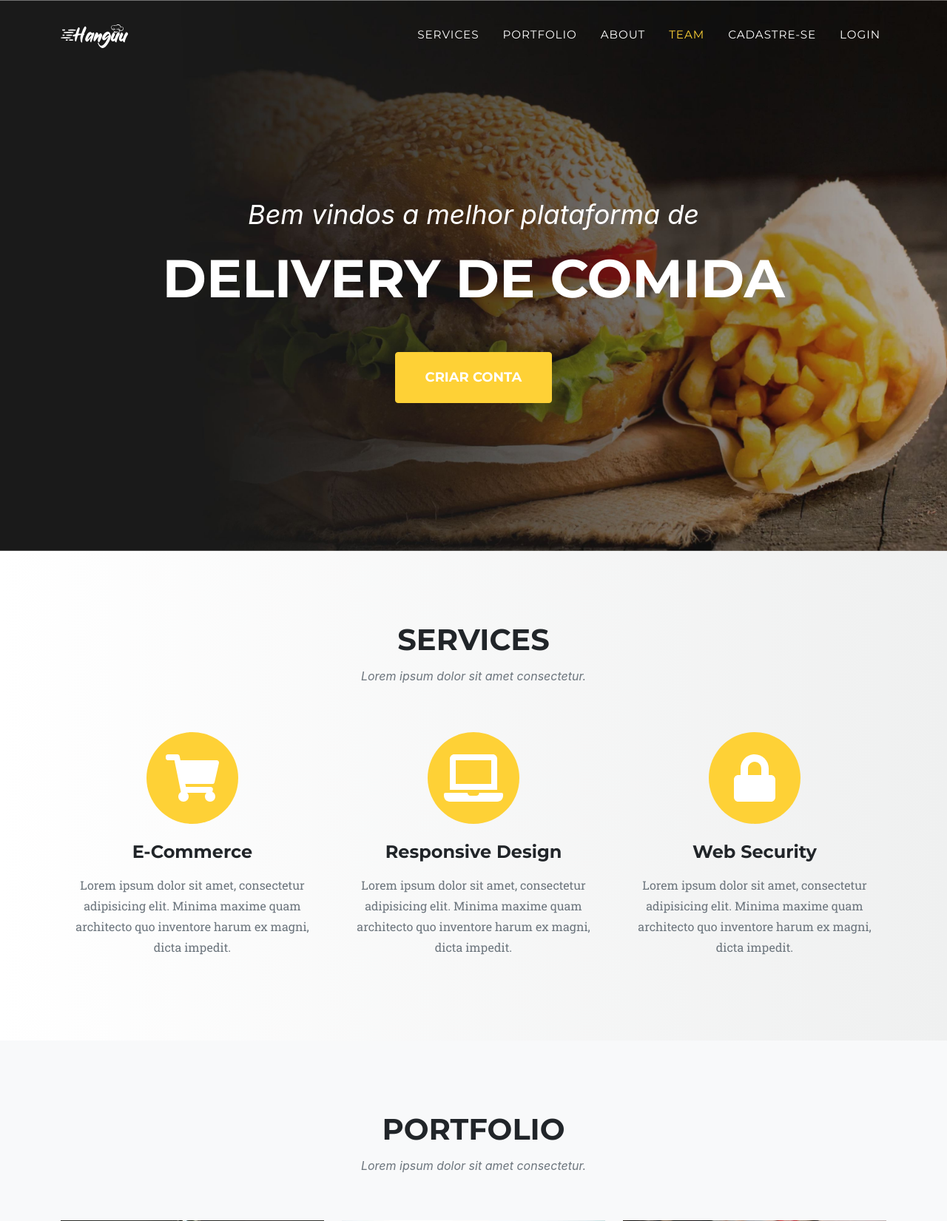
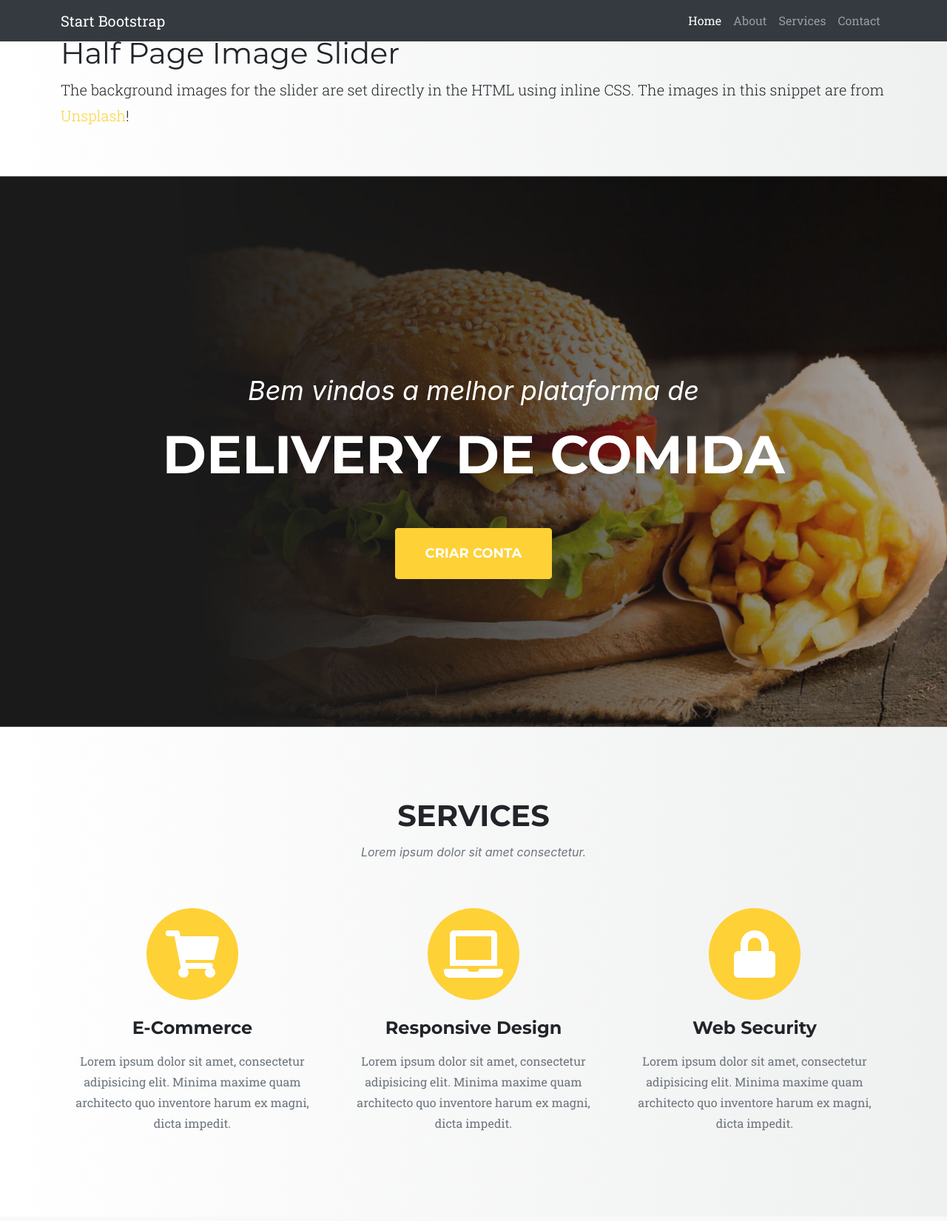
Before and after one commit to Aylsonmessias/hanguu, a PHP site: page / in a window 1280 px wide. Shown: the top 1651 px of the page at 74% size. Run offline with PHP 8.4, Linux system fonts and the light colour scheme; some web fonts are replaced.

Commit message:
testando implementação slide

```diff
--- a/index.php
+++ b/index.php
@@ -6,8 +6,83 @@
 
    ?>
     <body id="page-top">
+    <nav class="navbar navbar-expand-lg navbar-dark bg-dark fixed-top">
+  <div class="container">
+    <a class="navbar-brand" href="#">Start Bootstrap</a>
+    <button class="navbar-toggler" type="button" data-toggle="collapse" data-target="#navbarResponsive" aria-controls="navbarResponsive" aria-expanded="false" aria-label="Toggle navigation">
+          <span class="navbar-toggler-icon"></span>
+        </button>
+    <div class="collapse navbar-collapse" id="navbarResponsive">
+      <ul class="navbar-nav ml-auto">
+        <li class="nav-item active">
+          <a class="nav-link" href="#">Home
+                <span class="sr-only">(current)</span>
+              </a>
+        </li>
+        <li class="nav-item">
+          <a class="nav-link" href="#">About</a>
+        </li>
+        <li class="nav-item">
+          <a class="nav-link" href="#">Services</a>
+        </li>
+        <li class="nav-item">
+          <a class="nav-link" href="#">Contact</a>
+        </li>
+      </ul>
+    </div>
+  </div>
+</nav>
+
+<header>
+  <div id="carouselExampleIndicators" class="carousel slide" data-ride="carousel">
+    <ol class="carousel-indicators">
+      <li data-target="#carouselExampleIndicators" data-slide-to="0" class="active"></li>
+      <li data-target="#carouselExampleIndicators" data-slide-to="1"></li>
+      <li data-target="#carouselExampleIndicators" data-slide-to="2"></li>
+    </ol>
+    <div class="carousel-inner" role="listbox">
+      <!-- Slide One - Set the background image for this slide in the line below -->
+      <div class="carousel-item active" style="background-image: url('https://source.unsplash.com/RCAhiGJsUUE/1920x1080')">
+        <div class="carousel-caption d-none d-md-block">
+          <h3 class="display-4">First Slide</h3>
+          <p class="lead">This is a description for the first slide.</p>
+        </div>
+      </div>
+      <!-- Slide Two - Set the background image for this slide in the line below -->
+      <div class="carousel-item" style="background-image: url('https://source.unsplash.com/wfh8dDlNFOk/1920x1080')">
+        <div class="carousel-caption d-none d-md-block">
+          <h3 class="display-4">Second Slide</h3>
+          <p class="lead">This is a description for the second slide.</p>
+        </div>
+      </div>
+      <!-- Slide Three - Set the background image for this slide in the line below -->
+      <div class="carousel-item" style="background-image: url('https://source.unsplash.com/O7fzqFEfLlo/1920x1080')">
+        <div class="carousel-caption d-none d-md-block">
+          <h3 class="display-4">Third Slide</h3>
+          <p class="lead">This is a description for the third slide.</p>
+        </div>
+      </div>
+    </div>
+    <a class="carousel-control-prev" href="#carouselExampleIndicators" role="button" data-slide="prev">
+          <span class="carousel-control-prev-icon" aria-hidden="true"></span>
+          <span class="sr-only">Previous</span>
+        </a>
+    <a class="carousel-control-next" href="#carouselExampleIndicators" role="button" data-slide="next">
+          <span class="carousel-control-next-icon" aria-hidden="true"></span>
+          <span class="sr-only">Next</span>
+        </a>
+  </div>
+</header>
+
+<!-- Page Content -->
+<section class="py-5">
+  <div class="container">
+    <h1 class="font-weight-light">Half Page Image Slider</h1>
+    <p class="lead">The background images for the slider are set directly in the HTML using inline CSS. The images in this snippet are from <a href="https://unsplash.com">Unsplash</a>!</p>
+  </div>
+</section>
         <!-- Navigation-->
-        <nav class="navbar navbar-expand-lg navbar-dark fixed-top" id="mainNav">
+       <!-- <nav class="navbar navbar-expand-lg navbar-dark fixed-top" id="mainNav">
             <div class="container">
                 <a class="navbar-brand js-scroll-trigger" href="#page-top"><img src="assets/img/navbar-logo.svg" alt="" /></a>
                 <button class="navbar-toggler navbar-toggler-right" type="button" data-toggle="collapse" data-target="#navbarResponsive" aria-controls="navbarResponsive" aria-expanded="false" aria-label="Toggle navigation">
@@ -25,7 +100,7 @@
                     </ul>
                 </div>
             </div>
-        </nav>
+        </nav>-->
         <!-- Masthead-->
         <header class="masthead">
             <div class="container">
```
Also changed, not shown: css/slide.css (added, +9 -0 lines).
